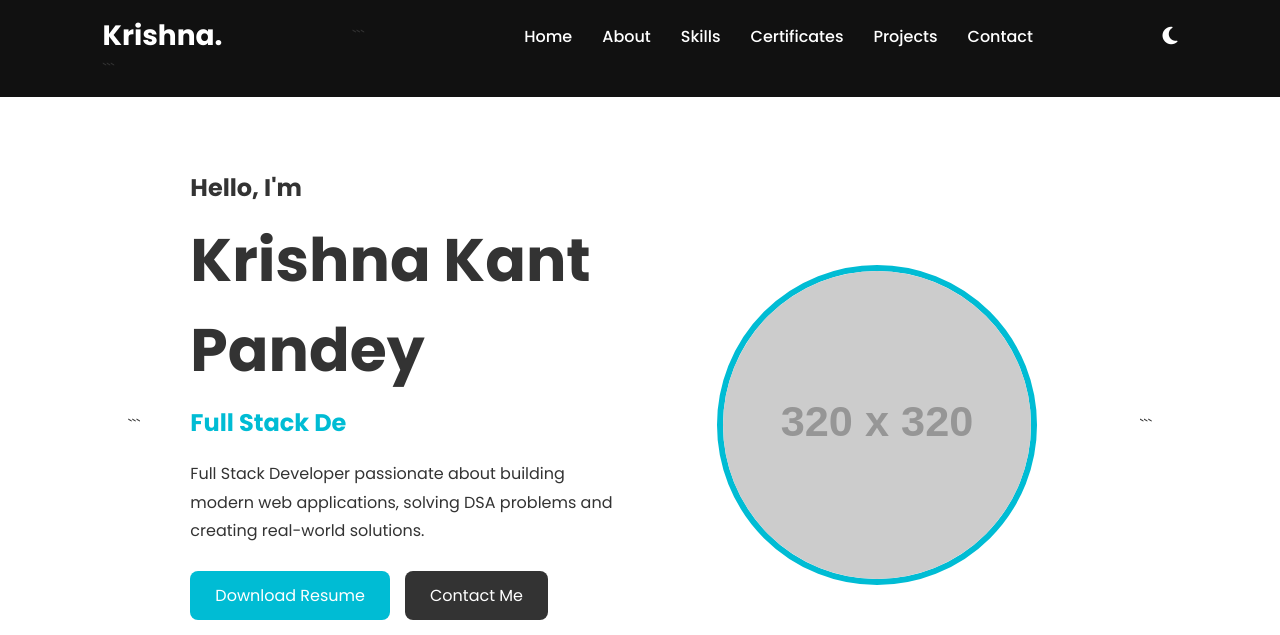
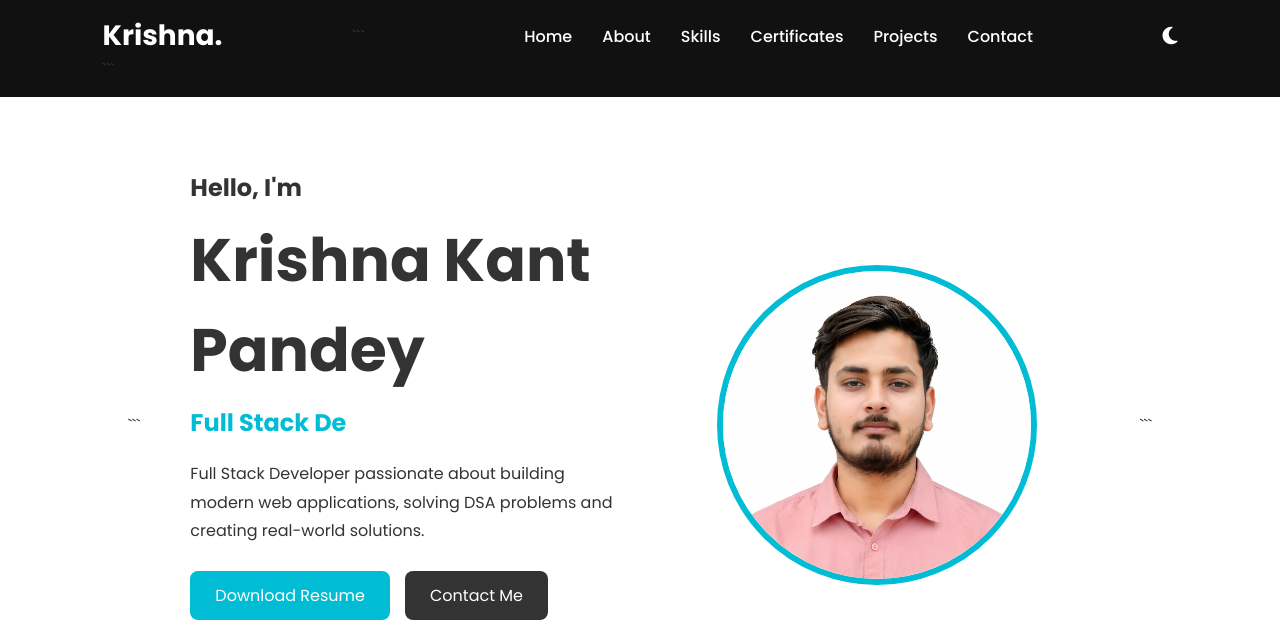
Before and after one commit to KrishnaSujal126/portfolio-web, a website: page index.html in a window 1280 px wide. Shown: the top 635 px of the page. Drawn offline with Linux system fonts and the light colour scheme; no server answers; placeholder pictures from the web are drawn by us.

Commit message:
adding profile image

````diff
--- a/index.html
+++ b/index.html
@@ -13,7 +13,7 @@
 href="https://cdnjs.cloudflare.com/ajax/libs/font-awesome/6.5.1/css/all.min.css">
 ```
 
-</head>
+</head>>
 <body>
 
 <!-- Header -->
@@ -101,7 +101,7 @@ href="https://cdnjs.cloudflare.com/ajax/libs/font-awesome/6.5.1/css/all.min.css"
 
 <div class="hero-image">
 
-    <img src="https://via.placeholder.com/320.png?text=Profile"
+    <img src="myimage.png"
     alt="Profile">
 
 </div>
````
Also changed, not shown: myimage.png (added).
